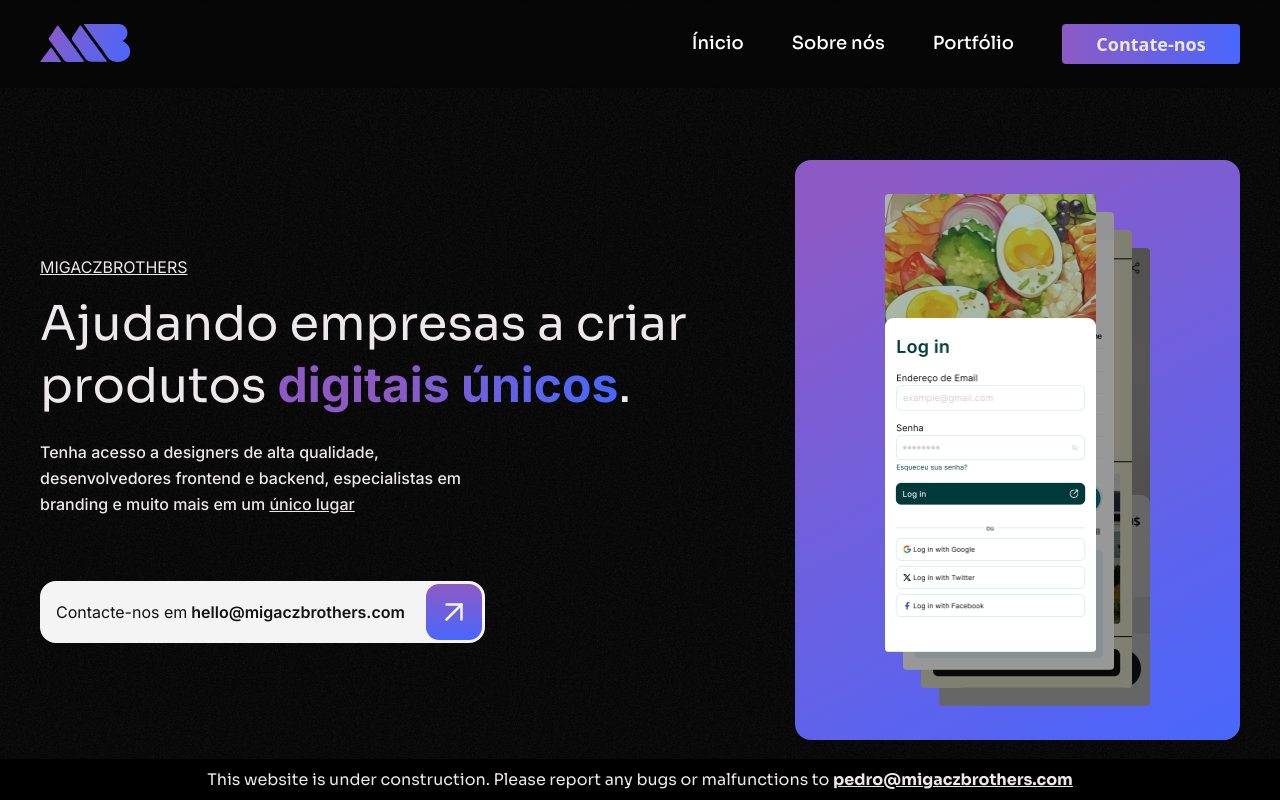
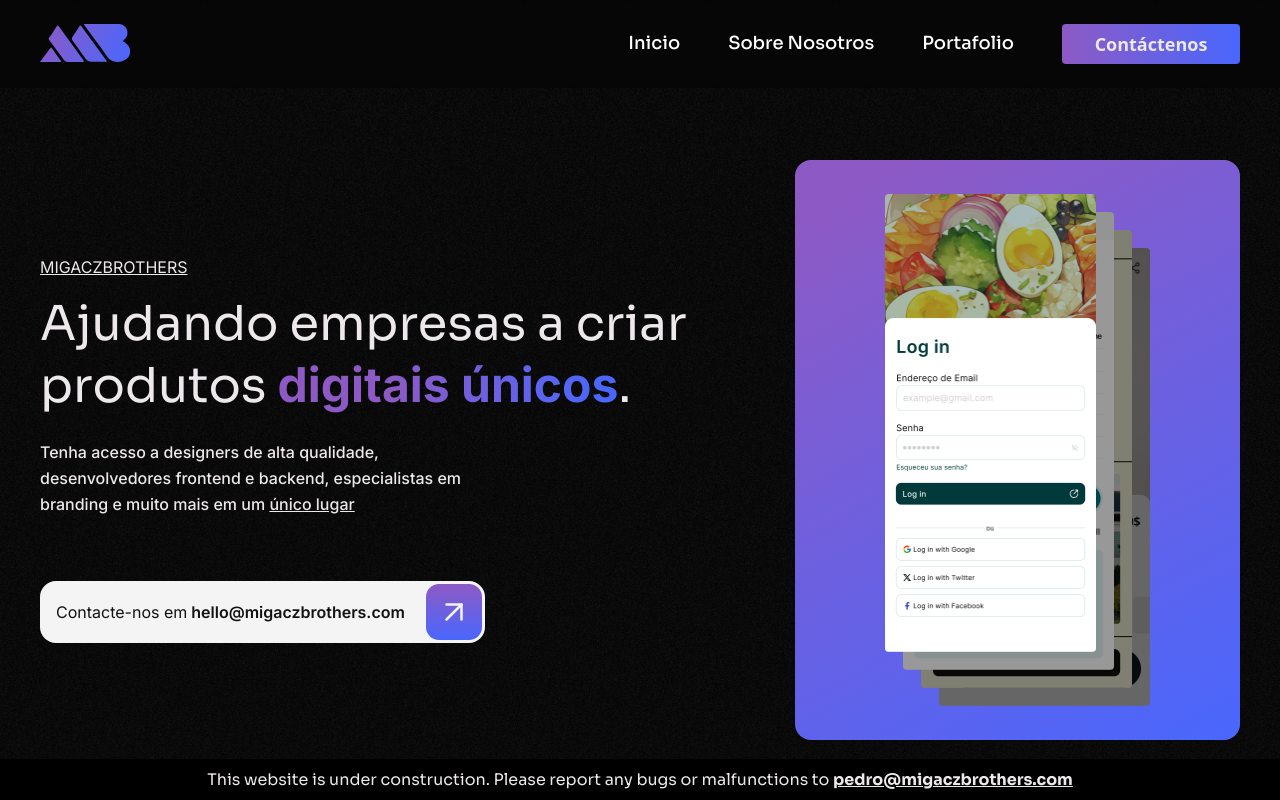
Before and after one commit to Migacz-Brothers/migacz-brothers, a Next.js app: page /es in a window 1280 px wide. Shown: the top 800 px of the page. Built offline with nearby package versions, Linux system fonts and the light colour scheme.

Commit message:
add spanish navbar

```diff
--- a/app/es/page.tsx
+++ b/app/es/page.tsx
@@ -10,11 +10,11 @@ export default function Home() {
     <>
       <Navbar
         home
-        basePath='pt'
-        homeButton='Ínicio'
-        aboutUsButton='Sobre nós'
-        portfolioButton='Portfólio'
-        contactButton='Contate-nos'
+        basePath='es'
+        homeButton='Inicio'
+        aboutUsButton='Sobre Nosotros'
+        portfolioButton='Portafolio'
+        contactButton='Contáctenos'
       />
       <main>
         <Hero
```
